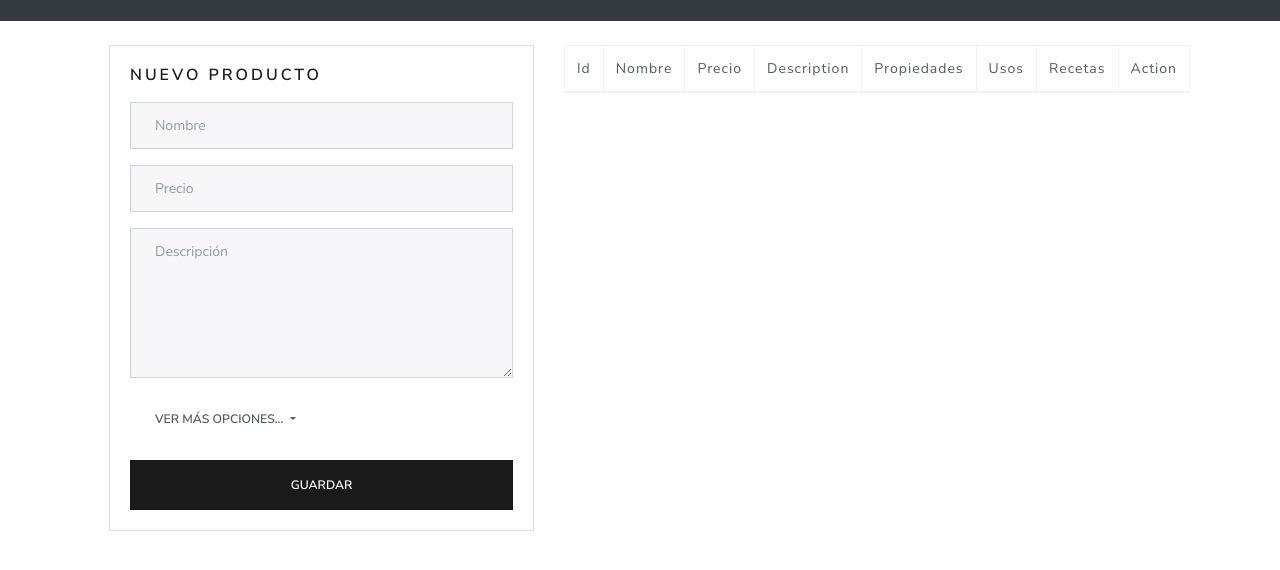
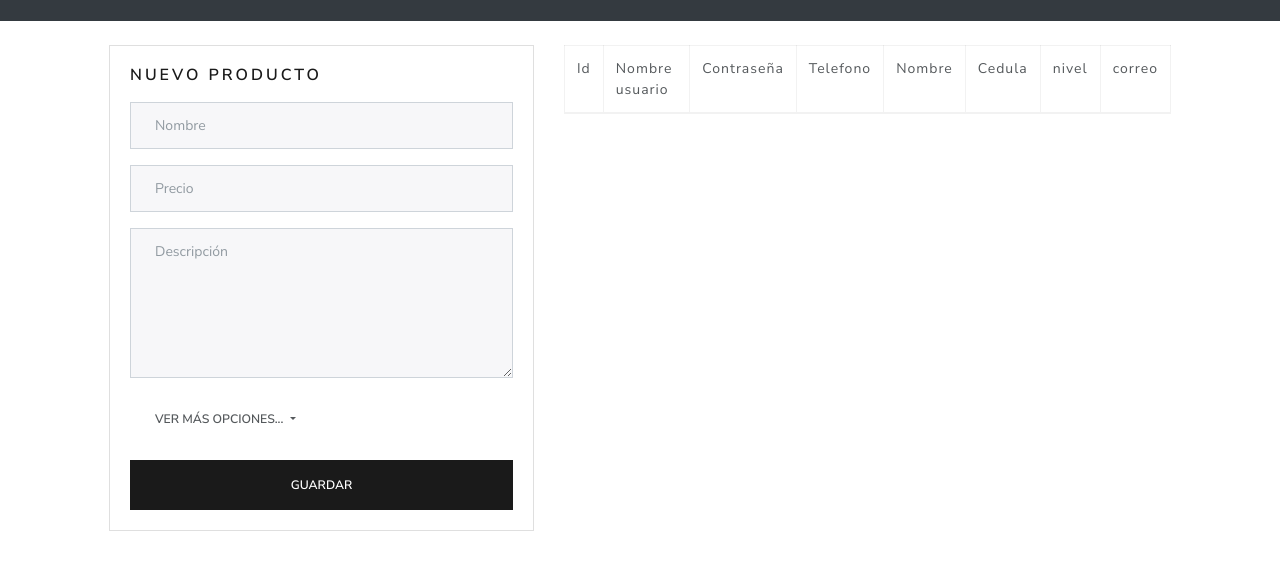
Before and after one commit to castelll0009/Gym, a plain HTML site: page admin.html in a window 1280 px wide. Shown: the part 78-648 px from the top of the page. Drawn offline with nearby package versions, Linux system fonts and the light colour scheme; no server answers.

Commit message:
CAMBIOS PEQUEÑOS

```diff
--- a/admin.html
+++ b/admin.html
@@ -109,13 +109,13 @@
             <thead>
               <tr>
                 <td>Id</td>
+                <td>Nombre usuario</td>
+                <td>Contraseña</td>
+                <td>Telefono</td>
                 <td>Nombre</td>
-                <td>Precio</td>
-                <td>Description</td>
-                <td>Propiedades</td>
-                <td>Usos</td>
-                <td>Recetas</td>
-                <td>Action</td>
+                <td>Cedula</td>
+                <td>nivel</td>
+                <td>correo</td>
               </tr>
             </thead>
             <tbody id="products"></tbody>
```
